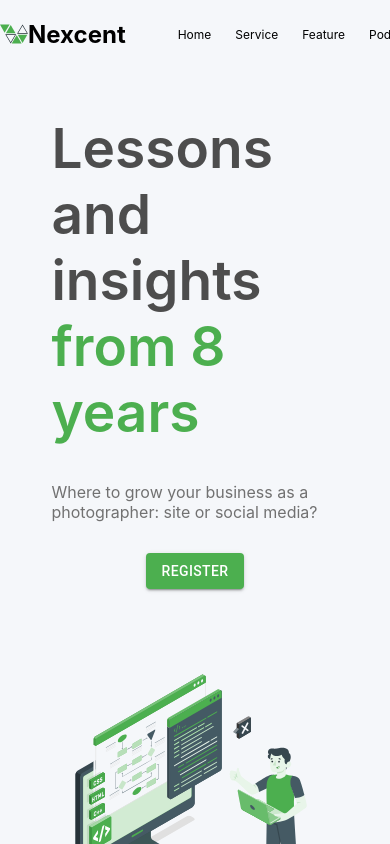
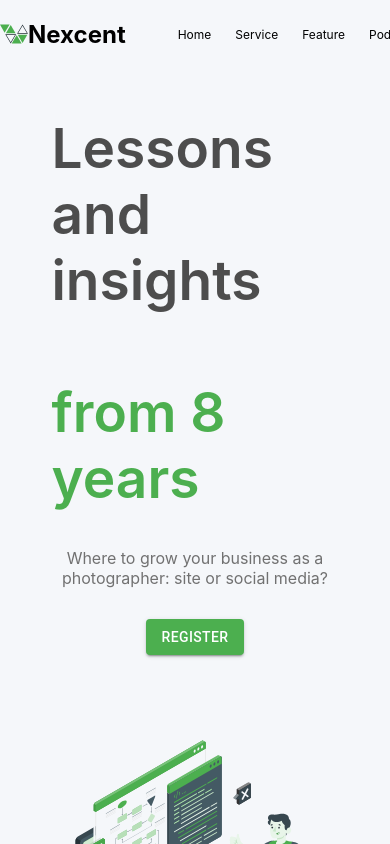
Before and after one commit to Shakiba-Alipour/React-Responsive-Project-Test, a React (Create React App) app in the folder react-test/: page / in a window 390 px wide. Shown: the top 844 px of the page. Built offline with nearby package versions, Linux system fonts and the light colour scheme.

Commit message:
responsive home

```diff
--- a/react-test/src/components/Home.css
+++ b/react-test/src/components/Home.css
@@ -54,7 +54,38 @@ p {
   }
 }
 
-@media screen and (max-width: 480px) {
+@media screen and (min-width: 601px) {
+  #intro {
+    flex-direction: row;
+    justify-self: center;
+    align-items: center;
+    align-self: center;
+    justify-content: space-around;
+  }
+
+  #data {
+    justify-items: left;
+    width: fit-content;
+  }
+
+  .pic {
+    width: 20em;
+  }
+
+  #title1 {
+    text-align: center;
+  }
+
+  #title2 {
+    text-align: center;
+  }
+
+  p {
+    text-align: center;
+  }
+}
+
+@media screen and (max-width: 600px) {
   #intro {
     flex-direction: column;
     justify-self: center;
@@ -65,11 +96,18 @@ p {
 
   #data {
     justify-items: center;
+    align-content: center;
     margin: 2% 4%;
   }
 
+  #home-title {
+    display: flex;
+    flex-direction: column;
+    align-content: center;
+  }
+
   p {
-    text-align: left;
+    text-align: center;
   }
 
   .pic {
```
